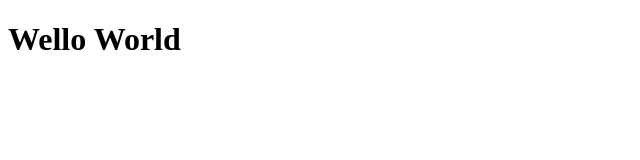
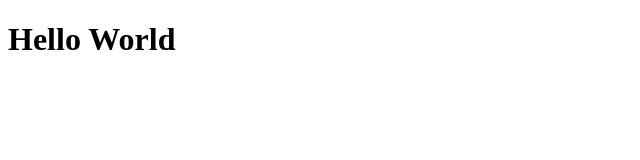
Before and after one commit to thierry-bru/DemoGIT, a plain HTML site: page Damien.html in a window 1280 px wide. Shown: the full height of the page, 0-640 px from the left. Drawn offline with Linux system fonts and the light colour scheme.

Commit message:
Update Damien.html

```diff
--- a/Damien.html
+++ b/Damien.html
@@ -7,6 +7,6 @@
     <title>Damien</title>
 </head>
 <body>
-    <h1>Wello World</h1>
+    <h1>Hello World</h1>
 </body>
 </html>
```
